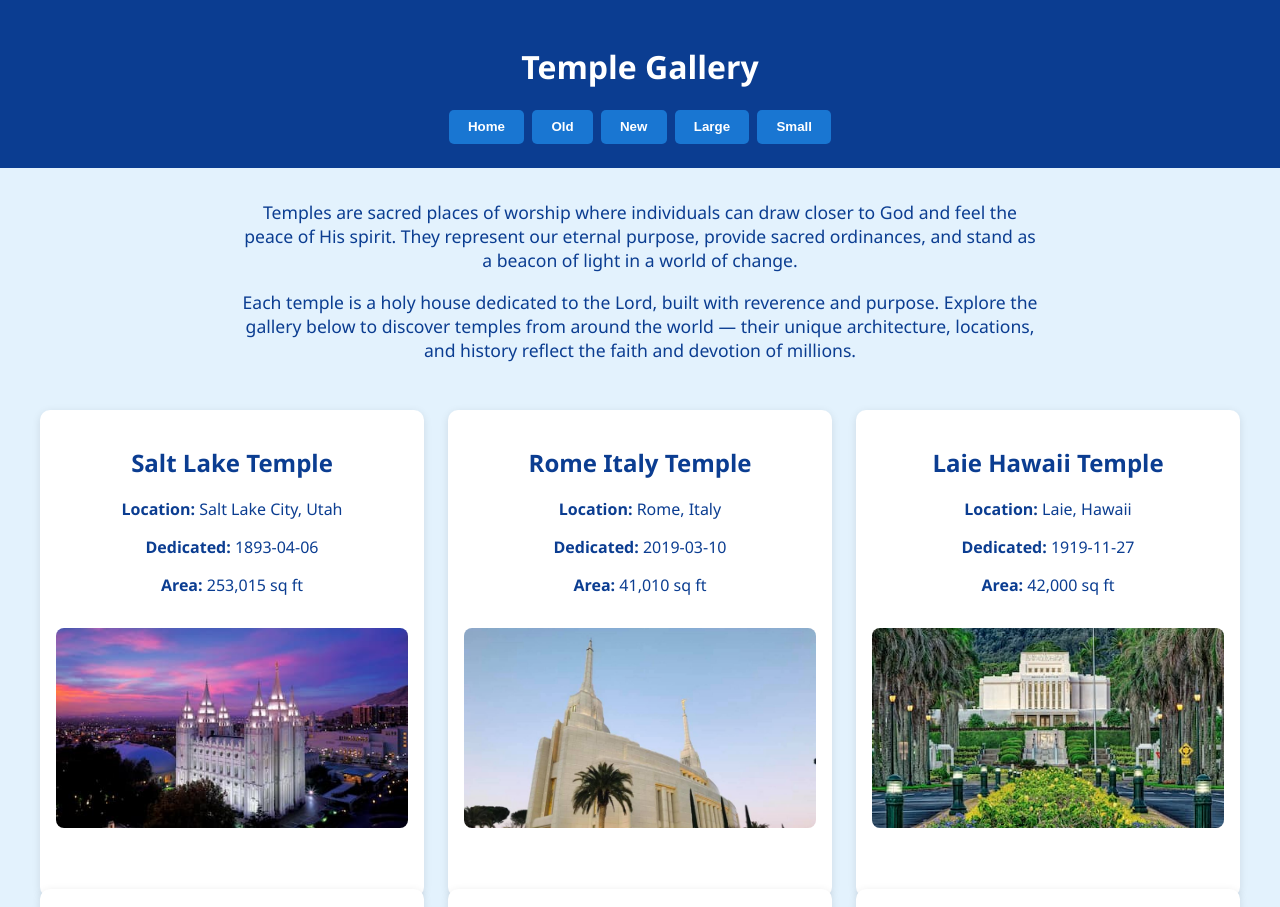
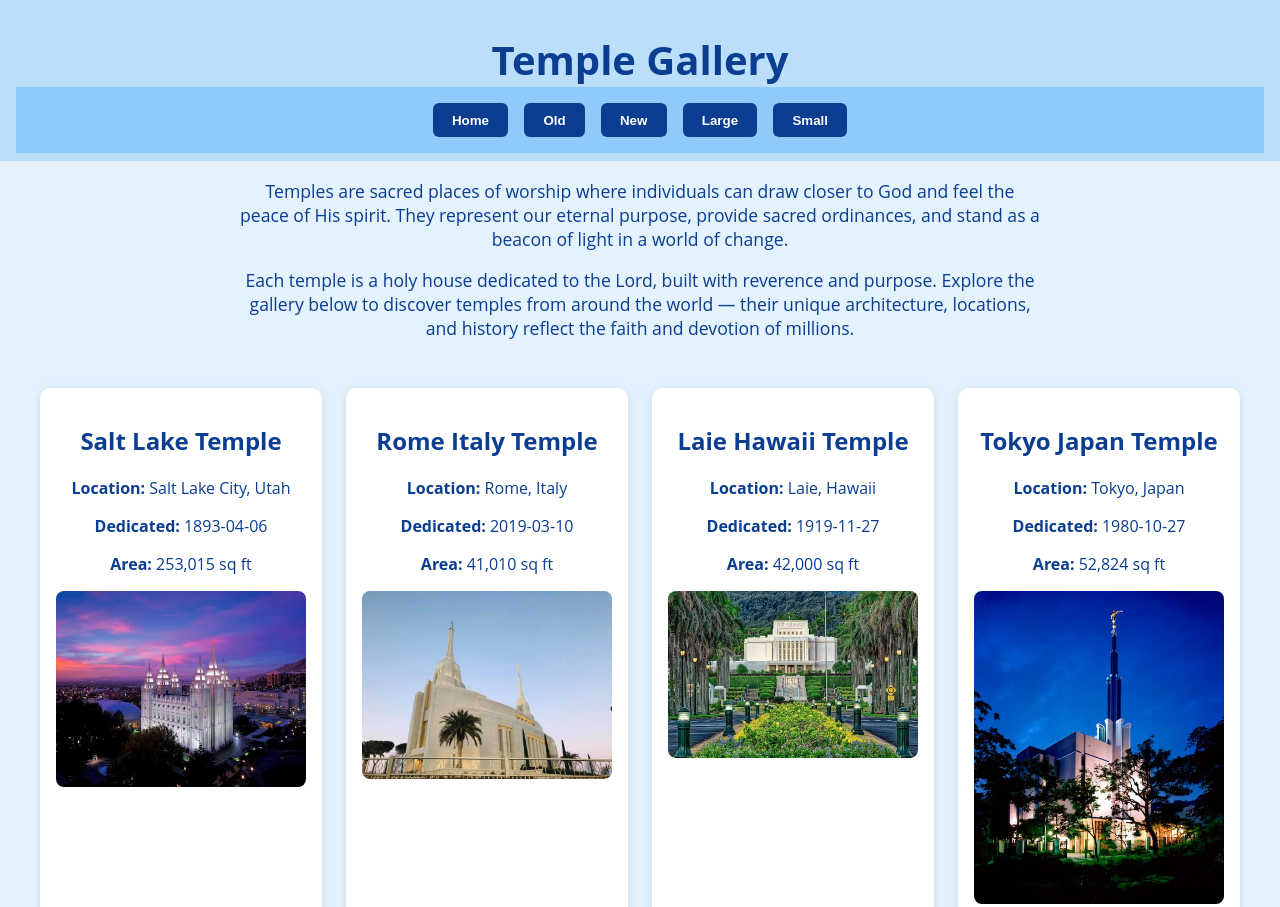
Before and after one commit to brunastockett7/wdd131, a plain HTML site: page filtered-temples.html in a window 1280 px wide. Shown: the top 907 px of the page. Drawn offline with Linux system fonts and the light colour scheme; files that its build step writes are made by us from their sources.

Commit message:
Update filtered-temples layout, CSS, and images

```diff
--- a/styles-filtered-temples.css/filtered-temples.css
+++ b/styles-filtered-temples.css/filtered-temples.css
@@ -1,31 +1,48 @@
 body {
-  font-family: 'Segoe UI', sans-serif;
+  font-family: 'Open Sans', sans-serif;
   background-color: #e3f2fd; /* light blue */
   color: #0b3d91;
   margin: 0;
   padding: 0;
 }
 
+/* HEADER */
 header {
-  background-color: #0b3d91;
-  color: white;
   text-align: center;
-  padding: 1.5rem;
+  padding: 2rem 1rem 0.5rem;
+  background-color: #bbdefb;
 }
 
+header h1 {
+  margin: 0;
+  font-size: 2.5rem;
+  color: #0b3d91;
+}
+
+/* INTRO TEXT */
+.intro {
+  max-width: 800px;
+  margin: 1rem auto;
+  padding: 0 1rem;
+  text-align: center;
+  font-size: 1.1rem;
+}
+
+/* FILTER BUTTONS */
 .filter-buttons {
   display: flex;
   justify-content: center;
   flex-wrap: wrap;
-  gap: 0.5rem;
-  margin-top: 1rem;
+  gap: 1rem;
+  padding: 1rem;
+  background-color: #90caf9;
 }
 
 .filter-buttons button {
-  background-color: #1976d2;
+  background-color: #0b3d91;
   color: white;
   border: none;
-  border-radius: 5px;
+  border-radius: 6px;
   padding: 0.6rem 1.2rem;
   font-weight: bold;
   cursor: pointer;
@@ -33,49 +50,44 @@ header {
 }
 
 .filter-buttons button:hover {
-  background-color: #bbdefb;
-  color: #0b3d91;
+  background-color: #1976d2;
 }
 
-.intro {
-  max-width: 800px;
-  margin: 2rem auto;
-  text-align: center;
-  font-size: 1.1rem;
-  color: #0b3d91;
-  padding: 0 1rem;
-}
-
+/* TEMPLE CARDS GRID */
 .grid-container {
   display: grid;
-  grid-template-columns: repeat(auto-fit, minmax(300px, 1fr));
+  grid-template-columns: repeat(auto-fit, minmax(280px, 1fr));
   gap: 1.5rem;
   max-width: 1200px;
   margin: 2rem auto;
   padding: 1rem;
 }
 
+/* CARD STYLE */
 .temple-card {
   background-color: white;
   border-radius: 10px;
   box-shadow: 0 2px 8px rgba(0, 0, 0, 0.1);
   padding: 1rem;
   text-align: center;
-  height: 100%;
 }
 
 .temple-card img {
   width: 100%;
-  height: 200px;
-  object-fit: cover;
+  max-width: 250px;
+  height: auto;
   border-radius: 8px;
-  margin: 1rem 0;
+  margin-bottom: 1rem;
+  display: block;
+  margin-left: auto;
+  margin-right: auto;
 }
 
+/* FOOTER */
 footer {
   background-color: #1976d2;
   color: white;
   text-align: center;
-  padding: 1rem;
+  padding: 1.5rem;
   font-size: 0.9rem;
 }
```
